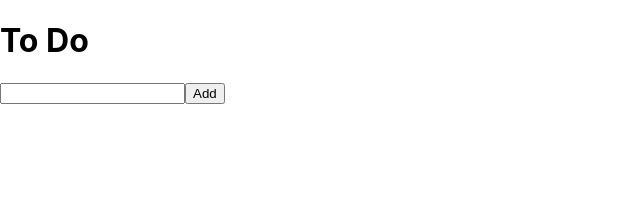
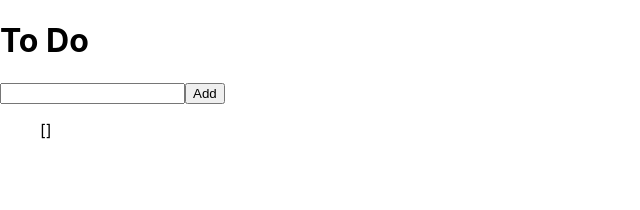
Before and after one commit to sangwon0724/practice_redux, a React (Create React App) app in the folder practice_redux/: page /#/ in a window 1280 px wide. Shown: the top 210 px of the page, without its empty margins (0-640 px from the left). Built offline with nearby package versions, Linux system fonts and the light colour scheme.

Commit message:
3.2 mapStateToProps

```diff
--- a/practice_redux/src/routes/Home.js
+++ b/practice_redux/src/routes/Home.js
@@ -1,6 +1,7 @@
 import React, { useState } from "react";
+import { connect } from "react-redux";
 
-function Home() {
+function Home({ toDos }) {
   const [text, setText] = useState("");
   function onChange(e) {
     setText(e.target.value);
@@ -16,9 +17,14 @@
         <input type="text" value={text} onChange={onChange} />
         <button>Add</button>
       </form>
-      <ul></ul>
+      <ul>{JSON.stringify(toDos)}</ul>
     </>
   );
 }
 
-export default Home;
+function mapStateToProps(state) {
+  console.log(state);
+  return { toDos: state };
+}
+
+export default connect(mapStateToProps)(Home);
```
